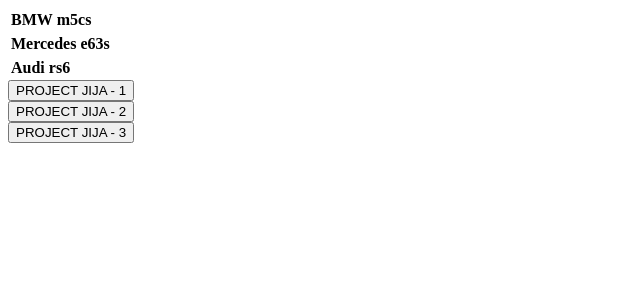
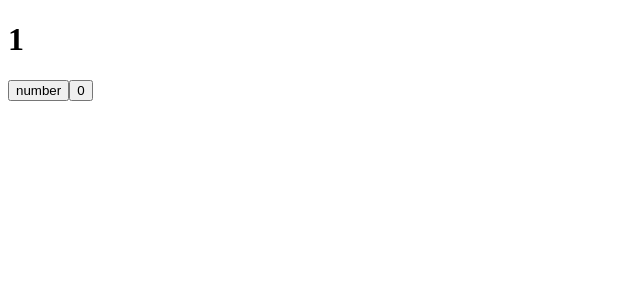
Before and after one commit to StepashkaSuicide/microtasks, a React (Create React App) app: page / in a window 1280 px wide. Shown: the top 300 px of the page, without its empty margins (0-640 px from the left). Built offline with nearby package versions, Linux system fonts and the light colour scheme.

Commit message:
useState

```diff
--- a/src/App.tsx
+++ b/src/App.tsx
@@ -1,4 +1,4 @@
-import React from 'react';
+import React, {useState} from 'react';
 import Cars from "./Cars";
 import {Button} from "./Components/Buttons/Button";
 
@@ -11,25 +11,49 @@
 
 function App() {
 
-    const buttonFoo1 = (subscriber: string) => {
-        console.log(subscriber)
+//     const buttonFoo1 = (subscriber: string) => {
+//         console.log(subscriber)
+//     }
+//     const buttonFoo2 = (subscriber: string) => {
+//         console.log(subscriber)
+//     }
+// const buttonFoo3 = () => {
+//         console.log(`I'm stupid button` )
+//     }
+//
+//     return (
+//         <>
+//             <Cars topCars={topCars}/>
+//             <Button name={'PROJECT JIJA - 1'} callBack={() => buttonFoo1('Hi')}/>
+//             <Button name={'PROJECT JIJA - 2'} callBack={() => buttonFoo2('bye')}/>
+//             <Button name={'PROJECT JIJA - 3'} callBack={buttonFoo3}/>
+//
+//         </>
+//     );
+
+    let [a, setA] = useState(1)
+
+    const onClickHandler =() => {
+        setA(++a)
     }
-    const buttonFoo2 = (subscriber: string) => {
-        console.log(subscriber)
-    }
-const buttonFoo3 = () => {
-        console.log(`I'm stupid button` )
+    const onClickHandler1 =() => {
+        setA(0)
     }
 
-    return (
-        <>
-            <Cars topCars={topCars}/>
-            <Button name={'PROJECT JIJA - 1'} callBack={() => buttonFoo1('Hi')}/>
-            <Button name={'PROJECT JIJA - 2'} callBack={() => buttonFoo2('bye')}/>
-            <Button name={'PROJECT JIJA - 3'} callBack={buttonFoo3}/>
 
-        </>
-    );
+    return(
+        <div>
+            <h1>{a}</h1>
+            <button onClick={onClickHandler}>number</button>
+            <button onClick={onClickHandler1}>0</button>
+        </div>
+    )
+
+
 }
 
+
+
+
+
 export default App;
```
